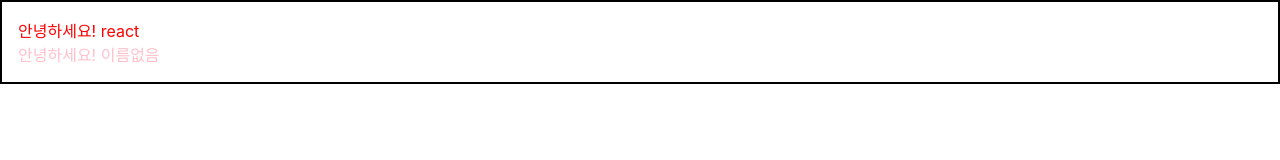
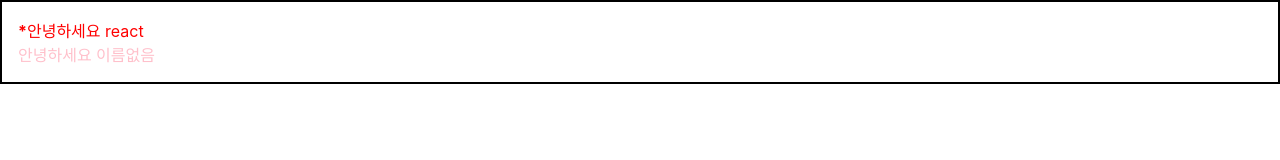
Before and after one commit to sueyon032/React-Study, a React (Create React App) app: page / in a window 1280 px wide. Shown: the top 160 px of the page. Built offline with nearby package versions, Linux system fonts and the light colour scheme.

Commit message:
(1.6) 조건부 랜더링

```diff
--- a/src/App.js
+++ b/src/App.js
@@ -6,7 +6,7 @@
 function App() {
   return(
     <Wrapper>
-      <Hello name="react" color="red"/>
+      <Hello name="react" color="red" isSpecial/>
       <Hello color="pink"/>
     </Wrapper>
   );
--- a/src/Hello.js
+++ b/src/Hello.js
@@ -1,7 +1,12 @@
 import React from 'react';
 
-function Hello({color, name}){
-    return <div style={{color}}>안녕하세요! {name}</div>
+function Hello({color, name, isSpecial}){
+    return(
+        <div style={{color}}>
+            {isSpecial && <b>*</b>}
+            안녕하세요 {name}
+        </div>
+    );
 }
 
 Hello.defaultProps={
```
